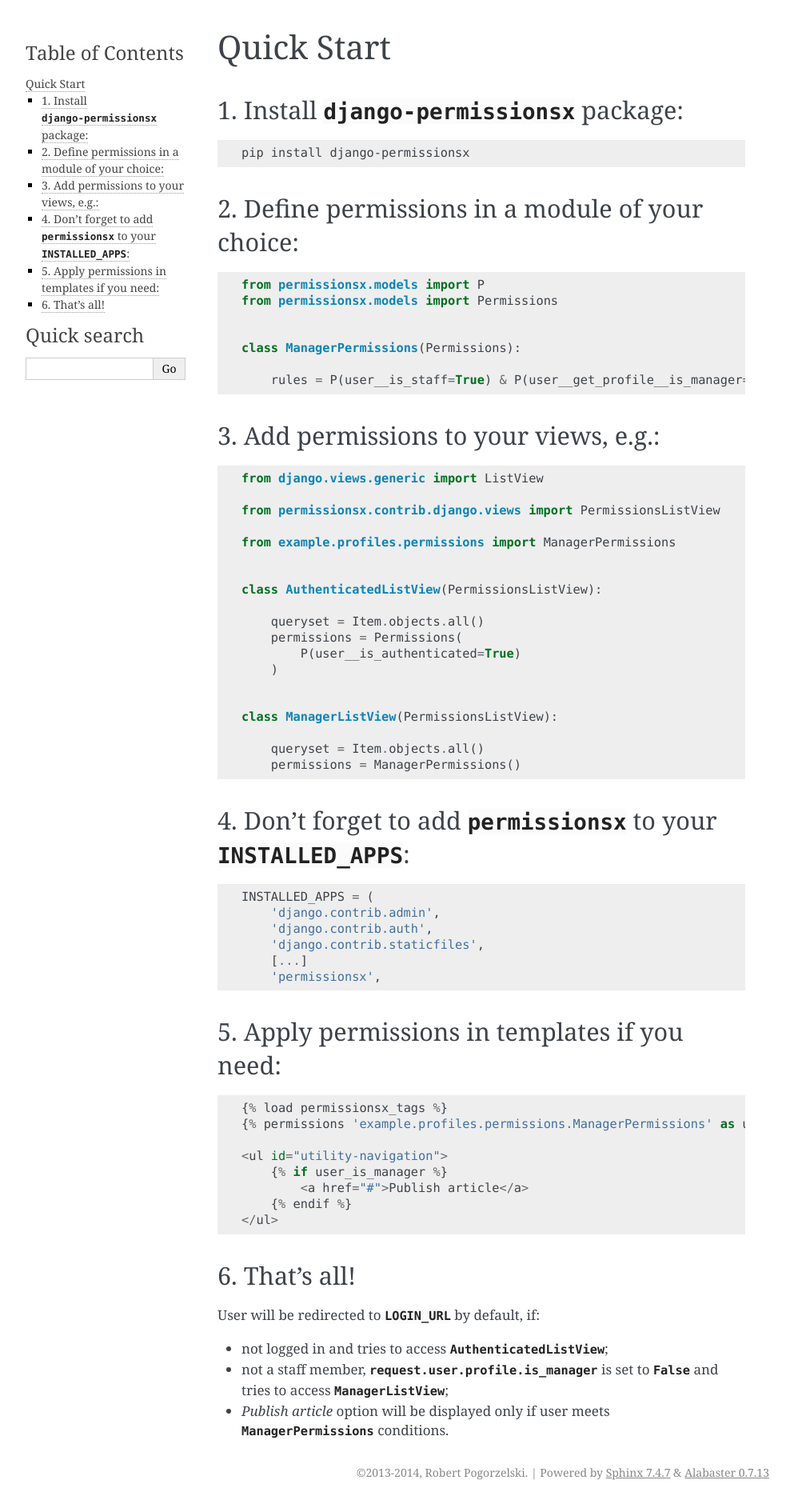
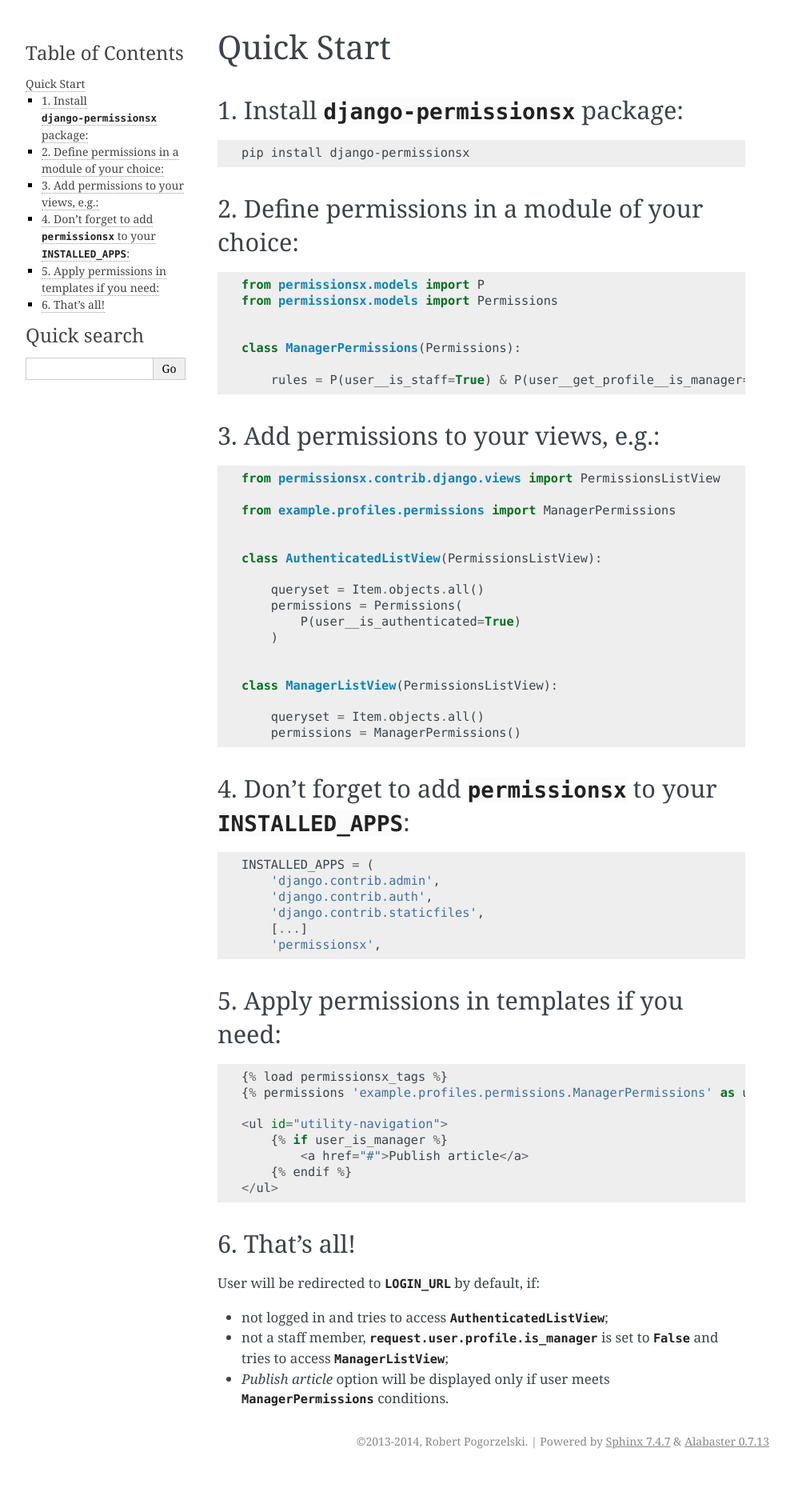
Before and after one commit to antoniotaranto/django-permissionsx, a Sphinx documentation site: the page built from docs/quick_start.rst, in a window 1280 px wide. Shown: the whole page at 80% size, without its empty margins (148-1141 px from the left). Built offline with Sphinx 7.4.7, drawn with Linux system fonts in a browser that asks for light colours; after the commit the page ends 1841 px from its top, so only the background shows below that.

Commit message:
Updated Quick Start

```diff
--- a/docs/quick_start.rst
+++ b/docs/quick_start.rst
@@ -28,8 +28,6 @@
 ---------------------------------------
 
 .. code-block:: python
-
-        from django.views.generic import ListView
 
         from permissionsx.contrib.django.views import PermissionsListView
 
```
